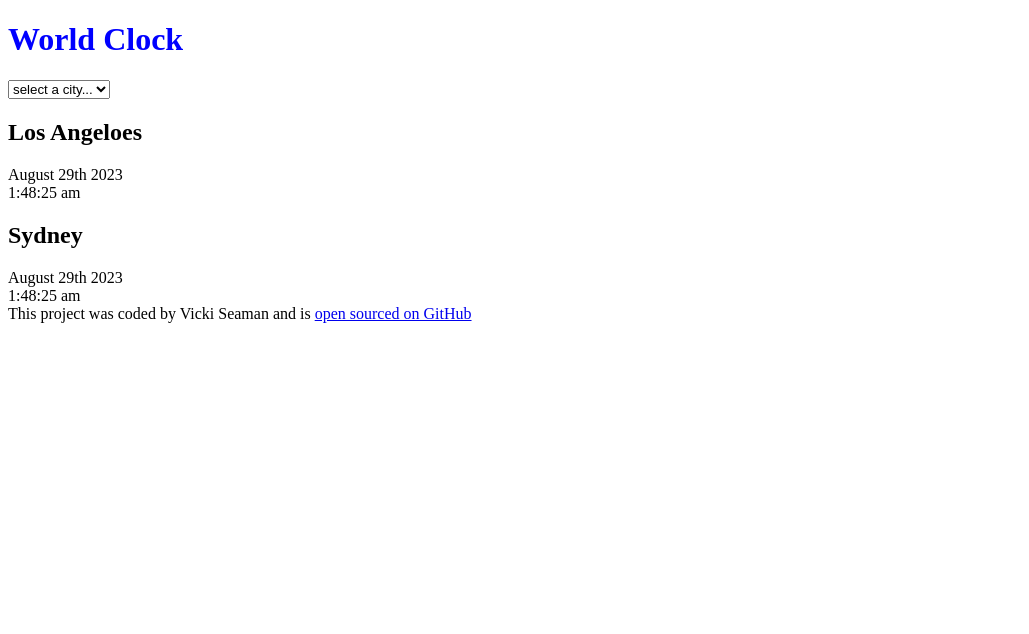
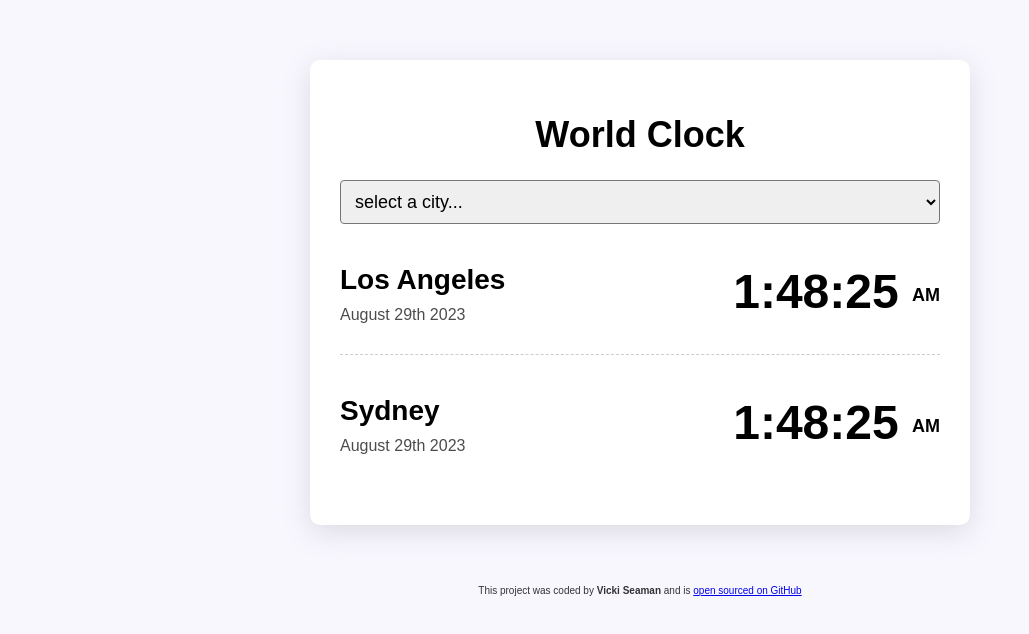
Before and after one commit to VSeaman8/world-clock, a plain HTML site: page wolrd-clock-index.html in a window 1280 px wide. Shown: the whole page, without its empty margins (0-1029 px from the left). Drawn offline with Linux system fonts and the light colour scheme.

Commit message:
added CSS

```diff
--- a/SRC/Style.css
+++ b/SRC/Style.css
@@ -1,3 +1,61 @@
+body {
+  background-color: #f9f7fe;
+  font-family: sans-serif;
+}
+
 h1 {
-  color: blue;
+  text-align: center;
+  font-size: 36px;
+  font-family: sans-serif;
 }
+
+h2 {
+  margin: 0 0 10px;
+  font-size: 28px;
+}
+select {
+  display: block;
+  width: 100%;
+  font-size: 18px;
+  border-radius: 4px;
+  padding: 10px;
+}
+
+footer {
+  text-align: center;
+  font-size: 10px;
+  color: rgba(0, 0, 0, 0.8);
+}
+
+.container {
+  max-width: 600px;
+  background: white;
+  padding: 30px;
+  margin: 60px auto;
+  box-shadow: rgba(100, 100, 111, 0.2) 0px 7px 29px 0px;
+  border-radius: 10px;
+}
+
+.city {
+  display: flex;
+  justify-content: space-between;
+  margin: 10px 0;
+  border-bottom: 1px dashed rgba(0, 0, 0, 0.2);
+  padding: 30px 0;
+}
+.city:last-child {
+  border: none;
+}
+.date {
+  opacity: 0.7;
+}
+
+.time {
+  font-size: 48px;
+  font-weight: bold;
+}
+.time small {
+  font-size: 18px;
+  line-height: 36px;
+  vertical-align: middle;
+}
--- a/wolrd-clock-index.html
+++ b/wolrd-clock-index.html
@@ -18,18 +18,22 @@
       </select>
 
       <div class="city">
-        <h2>Los Angeloes</h2>
-        <div class="date">August 29th 2023</div>
-        <div class="time">1:48:25 am</div>
+        <div>
+          <h2>Los Angeles</h2>
+          <div class="date">August 29th 2023</div>
+        </div>
+        <div class="time">1:48:25 <small>AM</small></div>
       </div>
       <div class="city">
-        <h2>Sydney</h2>
-        <div class="date">August 29th 2023</div>
-        <div class="time">1:48:25 am</div>
+        <div>
+          <h2>Sydney</h2>
+          <div class="date">August 29th 2023</div>
+        </div>
+        <div class="time">1:48:25 <small>AM</small></div>
       </div>
     </div>
     <footer>
-      This project was coded by Vicki Seaman and is
+      This project was coded by <strong>Vicki Seaman </strong>and is
       <a href="https://github.com/VSeaman8/world-clock" target="_blank">
         open sourced on GitHub</a
       >
```
